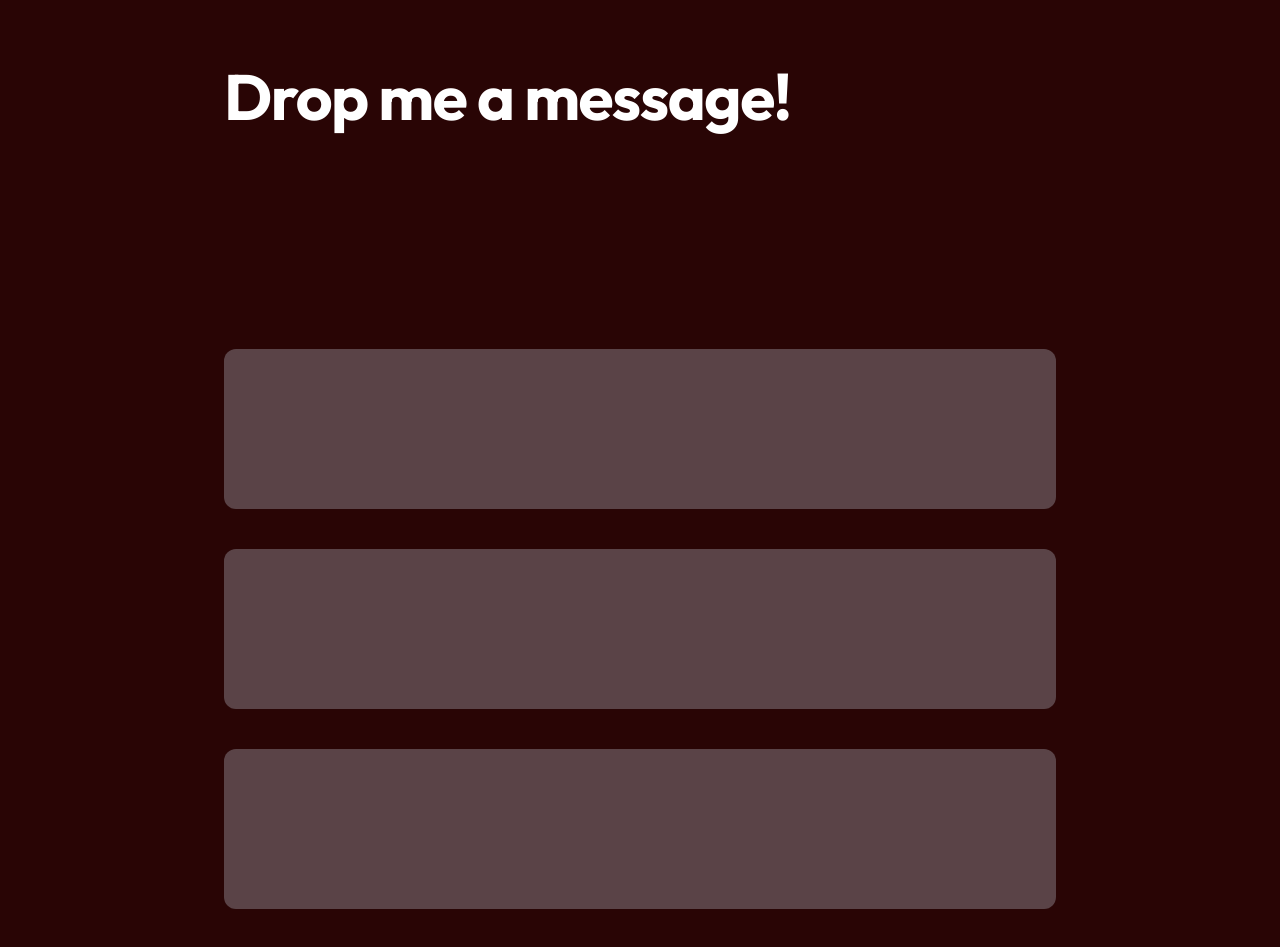
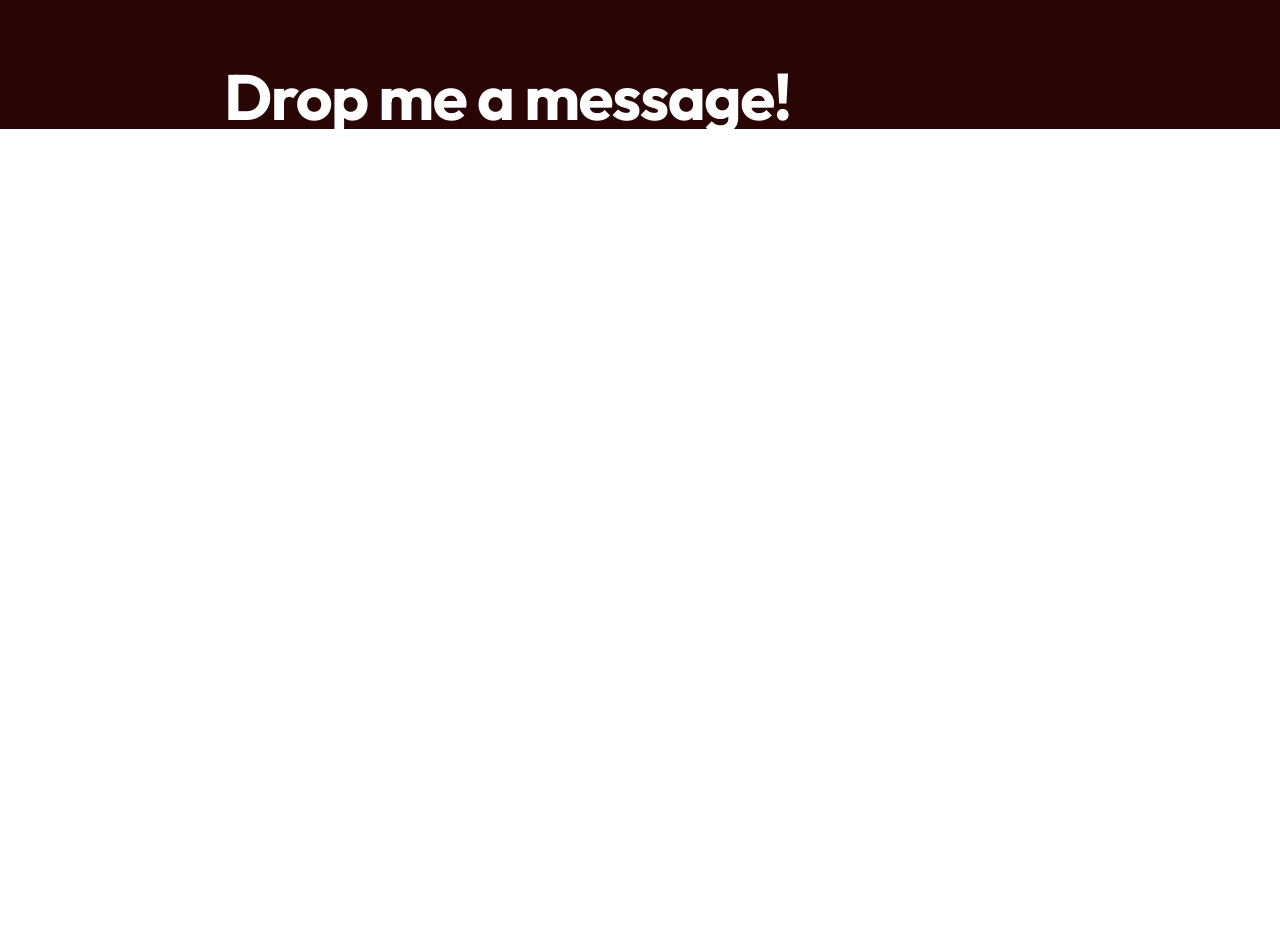
Before and after one commit to ChrisMillerpy/personalsite, a Next.js app: page / in a window 1280 px wide. Shown: the part 2280-3227 px from the top of the page. After the commit the page ends 2409 px from the top, so only its background shows below. Built offline with nearby package versions, Linux system fonts and the light colour scheme.

Commit message:
Setup navlink to contact and removed placeholder

```diff
--- a/src/app/page.tsx
+++ b/src/app/page.tsx
@@ -19,7 +19,6 @@ export default function Home() {
         <Projects />
         <Blog />
         <Contact />
-        <Placeholder />
       </div>
     </main>
   );
--- a/src/components/Contact.tsx
+++ b/src/components/Contact.tsx
@@ -2,7 +2,7 @@ import Section from "./Section";
 
 const Contact = () => {
   return (
-    <Section>
+    <Section id="contact">
       <h1>Drop me a message!</h1>
     </Section>
   );
```
